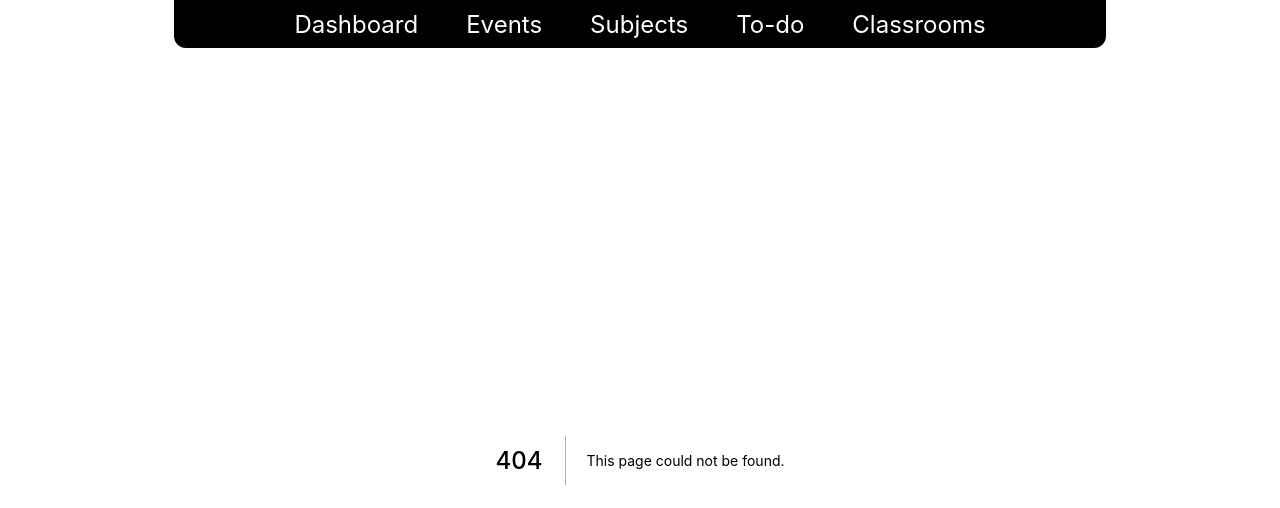
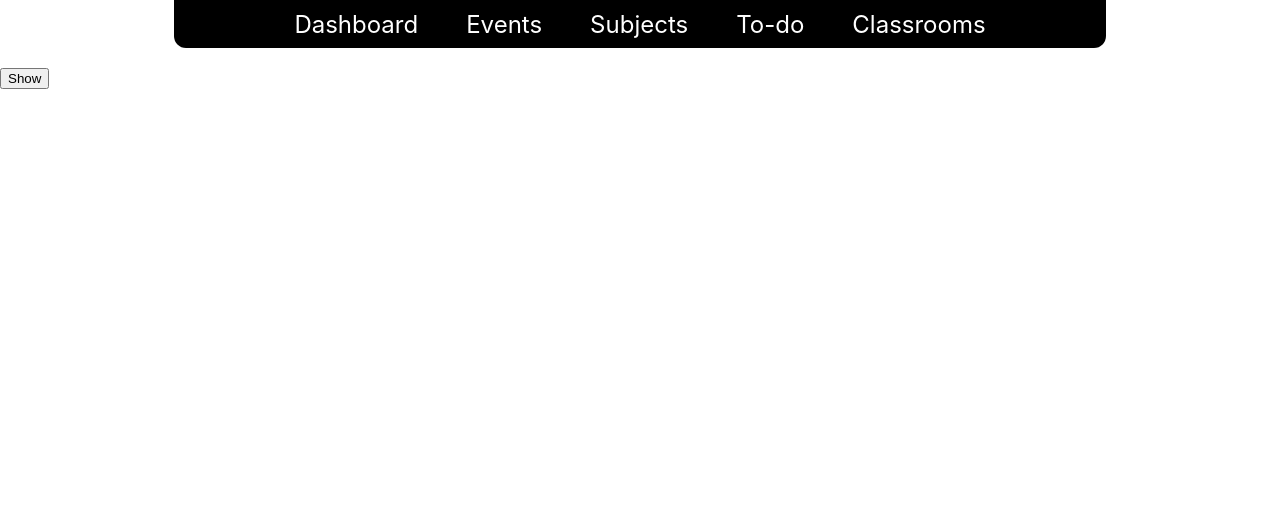
Before and after one commit to colony-school/Cschool-frontend, a Next.js app: page /test in a window 1280 px wide. Before the commit this address had no page. Shown: the top 508 px of the page. Built offline with nearby package versions, Linux system fonts and the light colour scheme.

Commit message:
Imported Dropdown JS from Colony

```diff
--- /dev/null
+++ b/src/components/global/dropdown.tsx
@@ -0,0 +1,69 @@
+// External modules import
+import { useEffect, useState } from "react";
+
+// Style sheets import
+import styles from "../../styles/components/dropdown.module.scss";
+
+// Types
+type ListItem = {
+    id: number,
+    text: string
+}
+
+// Main component
+interface DropdownProps {
+    list: Array<ListItem>,
+    startsAs: number,
+    onChange: Function
+}
+
+/**
+ * A dropdown of items that reacts to change
+ * @param list List of items, consists of id and text
+ * @param startsAs The default item
+ * @param onChange The function that is triggered when the user changes the selected item
+ */
+export const Dropdown = ({ list, startsAs, onChange }: DropdownProps): JSX.Element => {
+    const [droppedDown, setDroppedDown] = useState(false);
+    const [current, setCurrent] = useState(list.filter((item) => item.id === startsAs)[0]);
+
+    function renderCurrent(current: ListItem) {
+        return (
+            <button className={styles["dropdown-trigger"]} onClick={() => setDroppedDown(!droppedDown)}>
+                <span>{current.text}</span>
+            </button>
+        );
+    }
+
+    function renderDropdown(list: Array<ListItem>) {
+        if (droppedDown)
+            return (
+                <div className={styles["dropdown"]}>
+                    <div className={styles["dropdown-scroll-area"]}>
+                        {list.map((item) => {
+                            return (
+                                <button key={item.id} className={styles[`option-${(item.id === current.id)}`]}
+                                    onClick={() => handleChange(item)}>
+                                    <span>{item.text}</span>
+                                </button>
+                            );
+                        })}
+                    </div>
+                </div>
+            );
+    }
+
+    function handleChange(event: ListItem) {
+        setCurrent(event);
+        setDroppedDown(false);
+    }
+
+    useEffect(() => onChange(current.id));
+
+    return (
+        <>
+            {renderCurrent(current)}
+            {renderDropdown(list)}
+        </>
+    );
+}
--- a/src/components/global/layout.tsx
+++ b/src/components/global/layout.tsx
@@ -17,9 +17,11 @@ export const Layout = ({ children }: LayoutProps): JSX.Element  => {
                 {name: "To-do", url: "/to-do"},
                 {name: "Classrooms", url: "/classrooms?school=1&class=405"}
             ]} />
-            <main className={styles["main"]}>
-                {children}
-            </main>
+            <div>
+                <main className={styles["main"]}>
+                    {children}
+                </main>
+            </div>
         </div>
     );
 }
--- a/src/pages/index.tsx
+++ b/src/pages/index.tsx
@@ -1,11 +1,11 @@
-// Modules import
+// External modules import
 import type { NextPage } from "next";
 
 // Style sheet import
 import styles from "../styles/pages/dashboard.module.scss";
 
 // Dashboard cards
-const CurrentClass = () => {
+const CurrentClass = (): JSX.Element => {
     return (
         <div className={styles["class-card"]}>
             <h1 className={styles["class-header"]}>Current Class</h1>
@@ -18,7 +18,7 @@ const CurrentClass = () => {
     );
 }
 
-const Home: NextPage = () => {
+export const Home: NextPage = () => {
     return (
         <main className={styles["dashboard"]}>
             <div>
--- /dev/null
+++ b/src/pages/test.tsx
@@ -0,0 +1,26 @@
+// External modules import
+import type { NextPage } from "next";
+
+// Internal modules import
+import { Dropdown } from "../components/global/dropdown";
+
+// Style sheets import
+import styles from "../styles/pages/test.module.scss";
+
+/**
+ * This page is used to test out components
+ */
+const Test: NextPage = () => {
+    return (
+        <main>
+            <Dropdown list={[
+                {id: 0, text: "Show"},
+                {id: 1, text: "Censored before show"},
+                {id: 2, text: "Don't show"}
+            ]} startsAs={0} onChange={() => console.log("hi")} />
+        </main>
+    );
+}
+
+// Exports
+export default Test;
```
Also changed, not shown: src/styles/components/dropdown.module.scss (added), src/styles/pages/test.module.scss (added).
